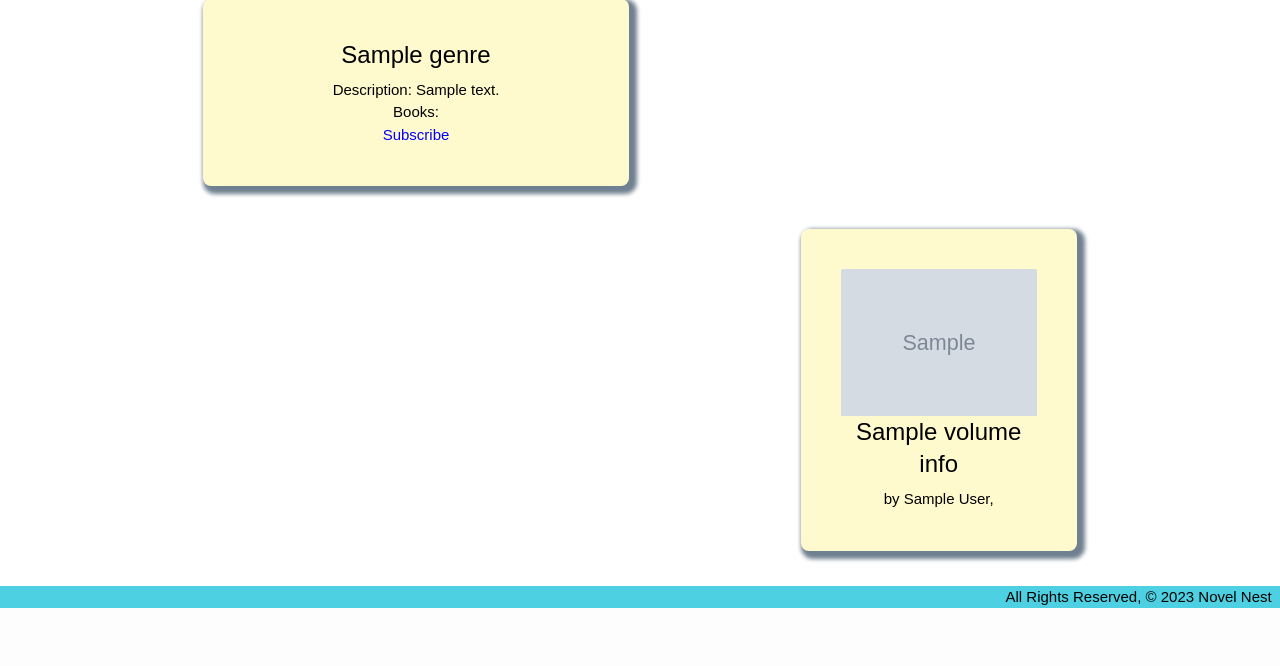
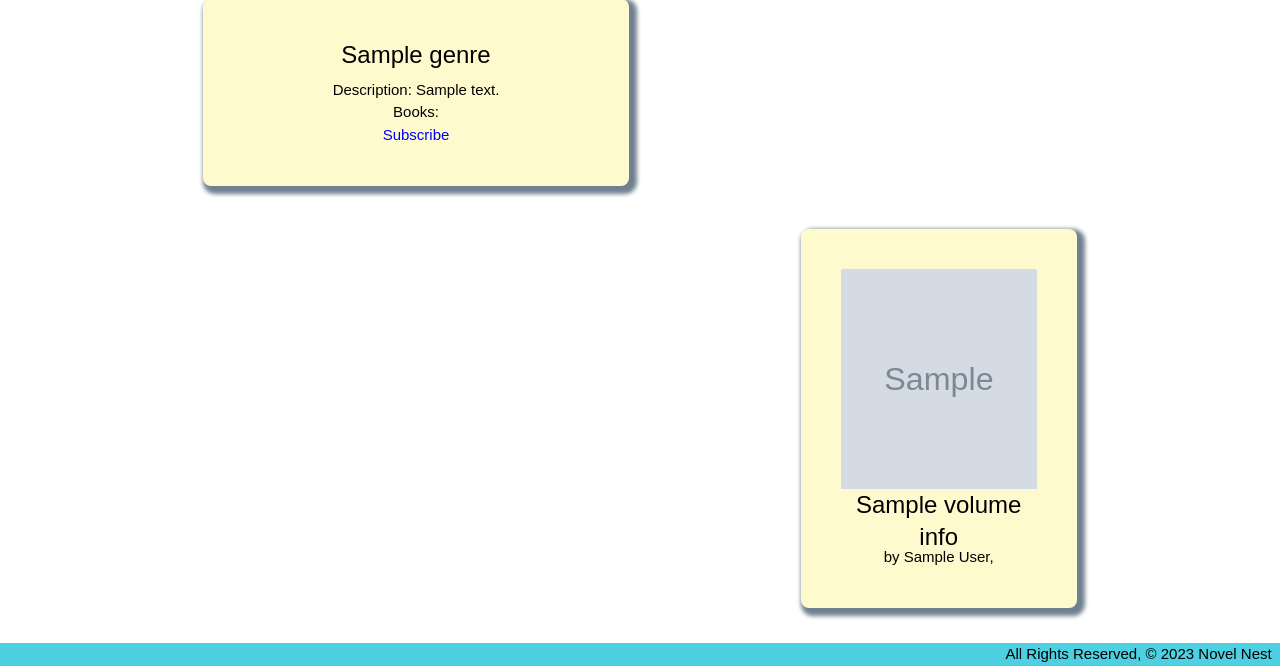
Before and after one commit to egwilborn/project-4-novel-nest, a Django app: template main_app/templates/main_app/genre_detail.html in a window 1280 px wide. Shown: the part 209-875 px from the top of the page. Before the commit the page ends 817 px from the top, so only its background shows below. Run offline with Django 4.2, Linux system fonts and the light colour scheme; tables that the repository leaves empty hold one stand-in row (values such as "Sample post"); the template is opened without the code that fills it: values that come from a table or form of the project are taken from there, most other values are stand-ins (such as "Sample title", 1, 10 or a date in 2020); grey boxes marked "Sample" are stand-in pictures.

Commit message:
Formatting card uniformity

```diff
--- a/main_app/templates/main_app/genre_detail.html
+++ b/main_app/templates/main_app/genre_detail.html
@@ -28,12 +28,12 @@ flex-wrap: wrap;
     <div class="card">
       <div class="card-content center">
         <div class="card-image">
-          <img src="{{ item.volumeInfo.imageLinks.smallThumbnail }}" alt="book thumbnail" />
+          <img style="height: 220px; " src="{{ item.volumeInfo.imageLinks.smallThumbnail }}" alt="book thumbnail" />
         </div>
-        <span class="card-title">{{ item.volumeInfo.title }}</span>
+        <span style="height: 52px; margin-bottom: 5px;" class="card-title">{{ item.volumeInfo.title }}</span>
         by
         {% for author in item.volumeInfo.authors %}
-        <span>{{ author }}</span>{% if not loop.last %}, {% endif %}
+        <span style="margin-top: 5px;">{{ author }}</span>{% if not loop.last %}, {% endif %}
         {% endfor %}
       </div>
     </div>
```
